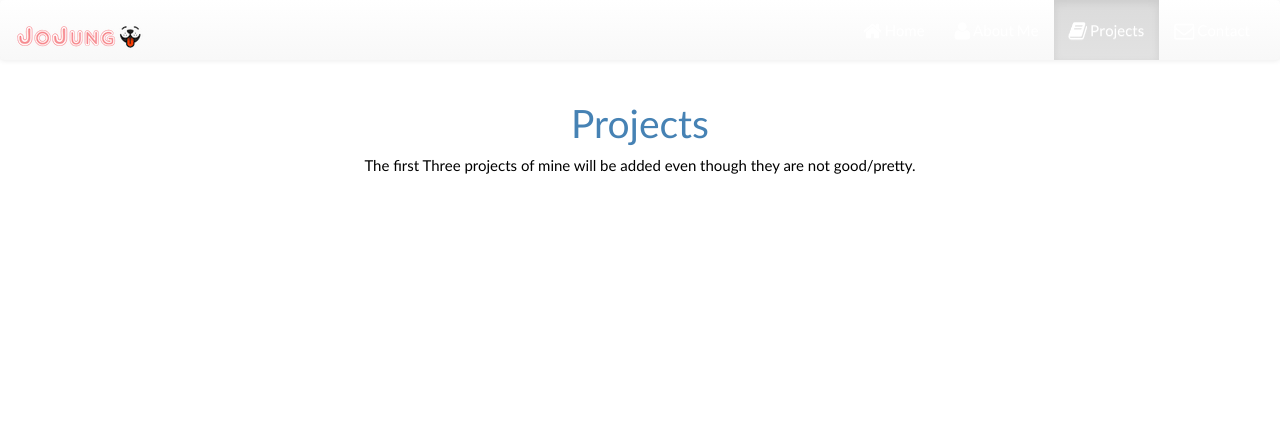
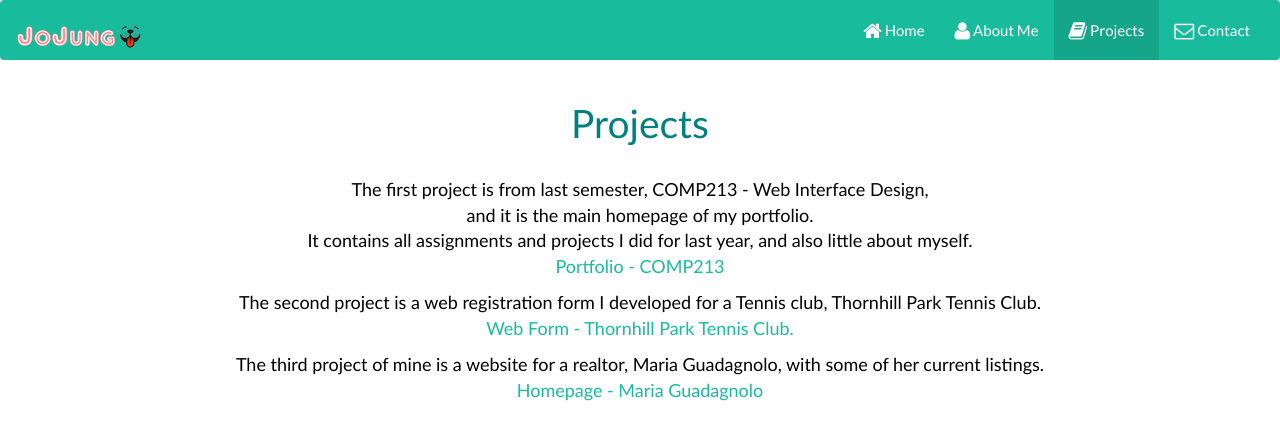
Before and after one commit to hyunjungjung/COMP125-MiniPortfolio, a plain HTML site: page projects.html in a window 1280 px wide. Drawn offline with Linux system fonts and the light colour scheme.

Commit message:
updated project.html

```diff
--- a/Content/app.css
+++ b/Content/app.css
@@ -19,13 +19,16 @@
     font-family: 'Gill Sans', 'Gill Sans MT', Calibri, 'Trebuchet MS', sans-serif;
 }
 .indexSecondSentence{
-    font-size:15px;
+    font-size:18px;
     color: black;
     text-align:center;
     font-family: 'Gill Sans', 'Gill Sans MT', Calibri, 'Trebuchet MS', sans-serif;
 }
 h1{
     font-family: 'Gill Sans', 'Gill Sans MT', Calibri, 'Trebuchet MS', sans-serif;
-    color: STEELBLUE;
+    color: TEAL;
     text-align:center;
 }
+.webLinks{
+    text-align:right;
+}
--- a/Scripts/app.js
+++ b/Scripts/app.js
@@ -15,6 +15,8 @@
     paragraphElements[0] = document.getElementById("paragraphOne");
     paragraphElements[1] = document.getElementById("paragraphTwo");
     paragraphElements[2] = document.getElementById("paragraphThree");
+    paragraphElements[3]=document.getElementById("paragraphFour");
+    paragraphElements[4]=document.getElementById("paragraphFive");
 
     // define your paragraphs array(most common way)
     var paragraphs = [];
@@ -22,10 +24,12 @@
     // data for my pages
     //index
     paragraphs[0] = "<div class='indexFirstSentence'> Loves to meet new people, but very shy.</div> <br><div class='picture'> <img src=Assets/shyicon.png></div><br><br><br> <div class='indexSecondSentence'> If you want to know more about me Click >> <a href='about.html'>About Me</a> <br> If you want to see my projects Click >> <a href='projects.html'>Projects</a> <br> If you want to contact me Click >> <a href='contact.html'>Contact</a></div>";
-
-    paragraphs[1] = "<div class='indexSecondSentence'>The first Three projects of mine will be added even though they are not good/pretty.</div>";
-
-    paragraphs[2] = "<div class='indexSecondSentence'> Graduated from Ryerson University with Bachelor of Commerce, Business Technology Management <br> Currently is enrolled in Health Informatics Technology at Centennial College <br> ";
+    // proejct
+    paragraphs[1] = "<br><div class='indexSecondSentence'>The first project is from last semester, COMP213 - Web Interface Design, <br> and it is the main homepage of my portfolio. <br>It contains all assignments and projects I did for last year, and also little about myself.<br><a href='http://studentweb.cencol.ca/hjung3/'>Portfolio - COMP213</a> </div>";
+    paragraphs[3]="<div class='indexSecondSentence'>The second project is a web registration form I developed for a Tennis club, Thornhill Park Tennis Club.<br> <a href='http://studentweb.cencol.ca/hjung3/assignment4/assignment_4.html'>Web Form - Thornhill Park Tennis Club.</a></div>"
+    paragraphs[4]="<div class='indexSecondSentence'>The third project of mine is a website for a realtor, Maria Guadagnolo, with some of her current listings.<br> <a href='http://studentweb.cencol.ca/hjung3/Project/homepage.html'>Homepage - Maria Guadagnolo</a></div>"
+    //about me
+    paragraphs[2] = "<div class='indexSecondSentence'> If you can't avoid it, Enjoy it! </div>";
 
 
 
--- a/projects.html
+++ b/projects.html
@@ -7,14 +7,14 @@
     <title>Projects</title>
     <!-- CSS Section -->
     <link rel="stylesheet" href="Content/css/bootstrap.min.css">
-    <link rel="stylesheet" href="Content/css/bootstrap-theme.min.css">
+    <!--<link rel="stylesheet" href="Content/css/bootstrap-theme.min.css">-->
     <link rel="stylesheet" href="Content/css/font-awesome.min.css">
     <link rel="stylesheet" href="Content/app.css ">
 </head>
 
 <body>
 
-    <nav class="navbar navbar-default">
+    <nav class="navbar navbar-inverse">
         <div class="container-fluid">
             <!-- Brand and toggle get grouped for better mobile display -->
             <div class="navbar-header">
@@ -46,10 +46,12 @@
         <div class="row ">
             <h1>Projects</h1>
 
-            <p id="paragraphTwo">
+            <p id="paragraphTwo"></p>
 
+            <p id="paragraphFour"></p>
 
-            </p>
+            <p id="paragraphFive"></p>
+
         </div>
     </div>
 
```
Also changed, not shown: about.html (+2 -2 lines), contact.html (+2 -2 lines), index.html (+2 -2 lines).
